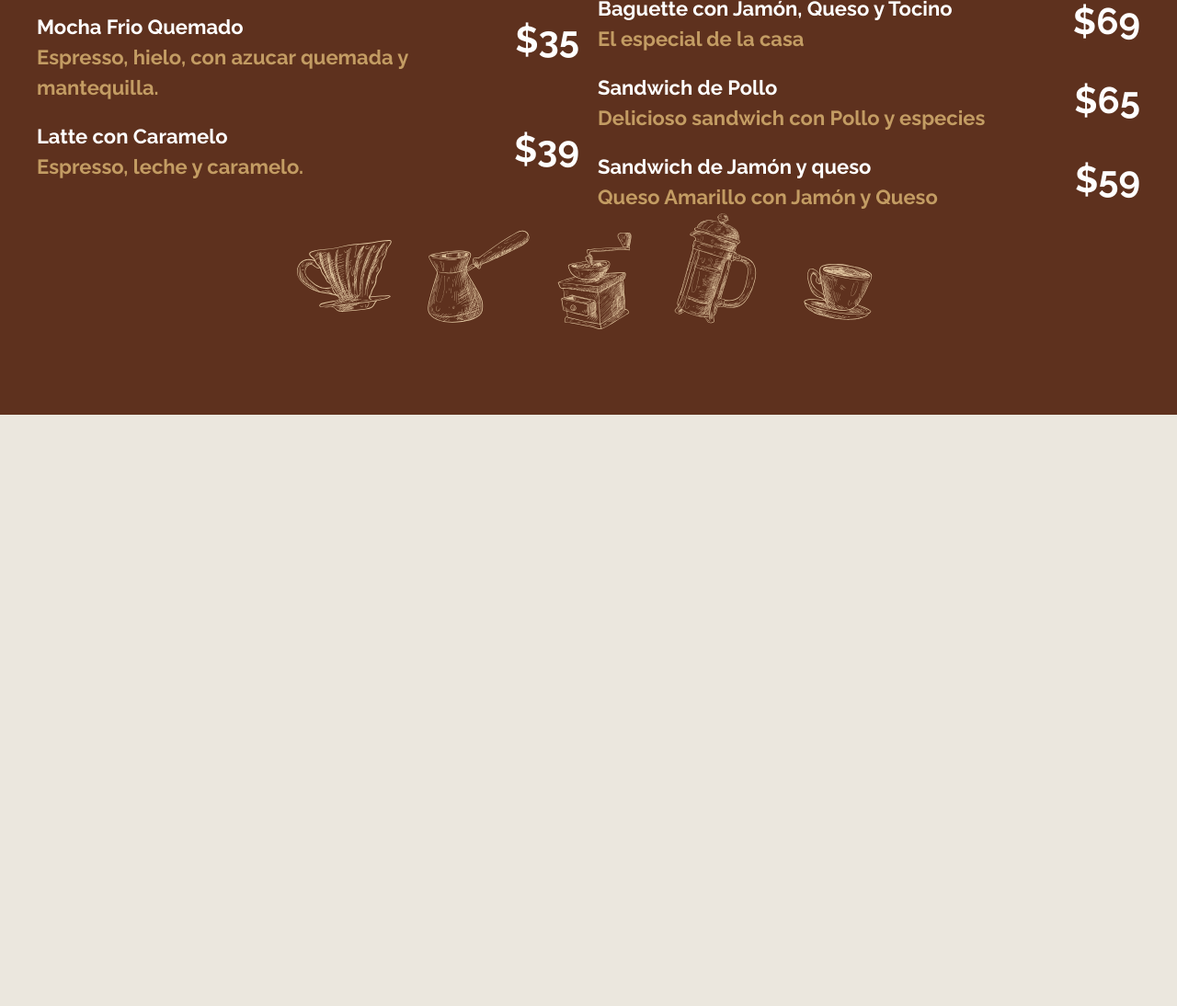
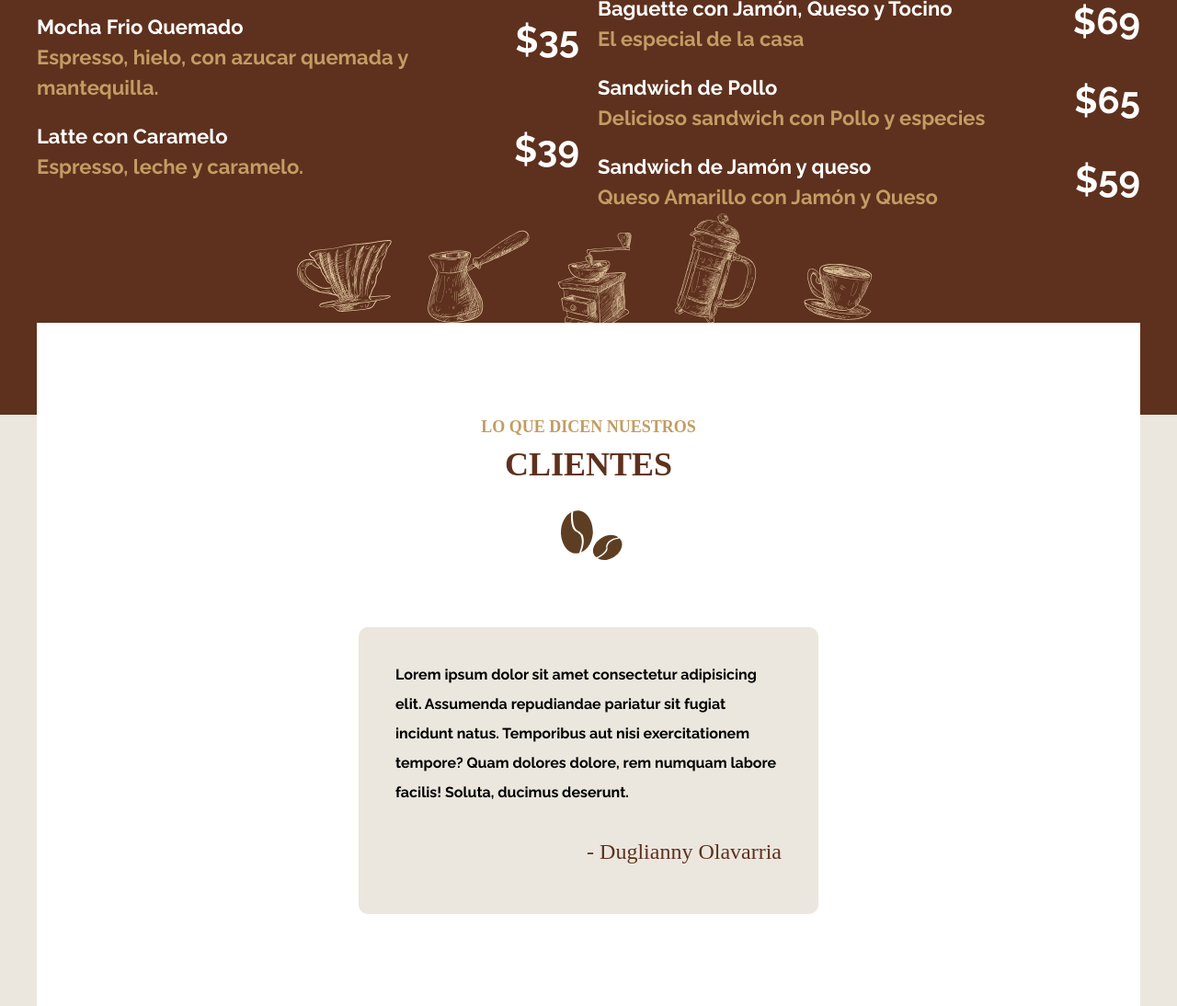
Before and after one commit to Duglianny/proyecto-cafeteria, a website: page index.html in a window 1280 px wide. Shown: the part 3779-4873 px from the top of the page at 92% size. Before the commit the page ends 4230 px from the top, so only its background shows below. Drawn offline with Linux system fonts and the light colour scheme; files whose address does not match are found by name; a web font is replaced by a local one.

Commit message:
merge a explanation

```diff
--- a/index.html
+++ b/index.html
@@ -220,5 +220,19 @@
     </section>
 
 
+
+    <section class="nuestros-testimoniales contenedor bg-white margin-negativo-10">
+      <h2><span>Lo que dicen nuestros </span>Clientes </h2>
+
+      <div class="testimoniales ">
+
+        <p>Lorem ipsum dolor sit amet consectetur adipisicing elit. Assumenda repudiandae pariatur sit fugiat incidunt natus. Temporibus aut nisi exercitationem tempore? Quam dolores dolore, rem numquam labore facilis! Soluta, ducimus deserunt.</p>
+
+        <p class="autor"> - Duglianny Olavarria </p>
+      </div>
+
+    </section>
+
+
 </body>
 </html>
--- a/src/scss/base/_utilidades.scss
+++ b/src/scss/base/_utilidades.scss
@@ -6,3 +6,11 @@
 .bg-primario{
   background-color: v.$primario;
 }
+
+.margin-negativo-10{
+  margin-top: -10rem;
+}
+
+.bg-white{
+  background-color: v.$blaco;
+}
--- /dev/null
+++ b/src/scss/inicio/_testimoniales.scss
@@ -0,0 +1,26 @@
+@use 'base/variables' as v;
+@use 'base/mixins' as m;
+
+.nuestros-testimoniales{
+
+  padding:10rem 2rem;
+
+  @include m.tablet{
+    padding: 10rem;
+  }
+
+  .testimoniales{
+    background-color: v.$cafeClaro;
+    padding: 2rem 4rem;
+    max-width: 50rem;
+    margin: 0 auto;
+    border-radius: 1rem;
+
+    .autor{
+      text-align: right;
+      font-size: 2.4rem;
+      font-family: v.$fuente_cursiva;
+      color: v.$primario;
+    }
+  }
+}
--- a/src/scss/inicio/index.scss
+++ b/src/scss/inicio/index.scss
@@ -2,3 +2,4 @@
 @forward './iconos';
 @forward './galeria';
 @forward './menu';
+@forward './testimoniales';
```
Also changed, not shown: build/css/app.css.
